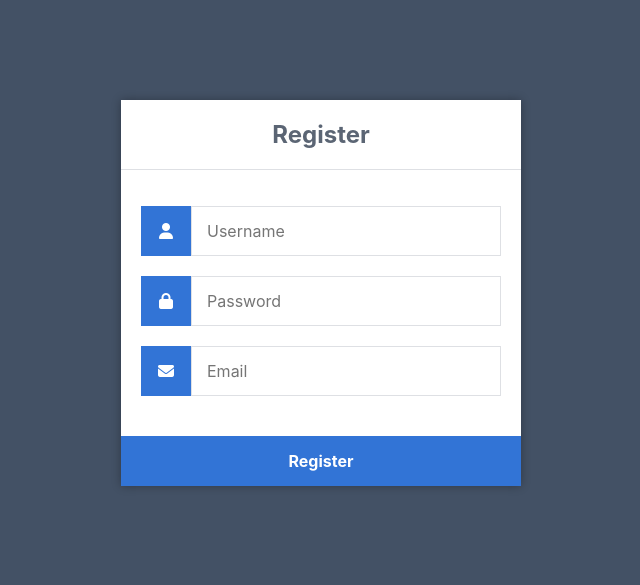
After one commit to hunterprescott900/PHP-Secure-Login, a PHP site: page /register.html in a window 1280 px wide. The commit adds this page. Shown: the top 585 px of the page, without its empty margins (319-959 px from the left). Run offline with PHP 8.4, Linux system fonts and the light colour scheme.

Commit message:
Add files via upload

```diff
--- /dev/null
+++ b/register.html
@@ -0,0 +1,29 @@
+<!DOCTYPE html>
+<html>
+    <head>
+        <link href="style.css" rel="stylesheet" type="text/css">
+        <meta charset="utf-8">
+        <title>Register</title>
+        <link rel="stylesheet" href="https://cdnjs.cloudflare.com/ajax/libs/font-awesome/6.2.0/css/all.min.css" integrity="sha512-xh6O/CkQoPOWDdYTDqeRdPCVd1SpvCA9XXcUnZS2FmJNp1coAFzvtCN9BmamE+4aHK8yyUHUSCcJHgXloTyT2A==" crossorigin="anonymous" referrerpolicy="no-referrer">
+    </head>
+    <body>
+        <div class="register">
+            <h1>Register</h1>
+            <form action="register.php" method="post" autocomplete="off">
+                <label for="username">
+                    <i class="fas fa-user"></i>
+                </label>
+                <input type="text" name="username" placeholder="Username" id="username" required>
+                <label for="password">
+                    <i class="fas fa-lock"></i>
+                </label>
+                <input type="password" name="password" placeholder="Password" id="password" required>
+                <label for="email">
+                    <i class="fas fa-envelope"></i>
+                </label>
+                <input type="email" name="email" placeholder="Email" id="email" required>
+                <input type="submit" value="Register">
+            </form>
+        </div>
+    </body>
+</html>
--- a/style.css
+++ b/style.css
@@ -4,18 +4,15 @@
     "fira sans", "droid sans", "helvetica neue", Arial, sans-serif;
     font-size: 16px;
 }
-
 body {
     background-color: #435165;
 }
-
 .login {
     width: 400px;
     background-color: #ffffff;
     box-shadow: 0 0 9px 0 rgba(0, 0, 0, 0.3);
     margin: 100px auto;
 }
-
 .login h1 {
     text-align: center;
     color: #5b6574;
@@ -23,14 +20,12 @@ body {
     padding: 20px 0 20px 0;
     border-bottom: 1px solid #dee0e4;
 }
-
 .login form {
     display: flex;
     flex-wrap: wrap;
     justify-content: center;
     padding-top: 20px;
 }
-
 .login form label {
     display: flex;
     justify-content: center;
@@ -40,7 +35,6 @@ body {
     background-color: #3274d6;
     color: #ffffff;
 }
-
 .login form input[type = "password"], .login form input[type = "text"] {
     width: 310px;
     height: 50px;
@@ -48,7 +42,6 @@ body {
     margin-bottom: 20px;
     padding: 0 15px;
 }
-
 .login form input[type = "submit"] {
     width: 100%;
     padding: 15px;
@@ -60,33 +53,29 @@ body {
     color: #ffffff;
     transition: background-color 0.2s;
 }
-
 .login form input[type = "submit"]:hover {
     background-color: #2868c7;
     transition: background-color 0.2s;
 }
 
 
-
+/*home.php*/
 .navtop {
     background-color: #2f3947;
     height: 60px;
     width: 100%;
     border: 0;
 }
-
 .navtop div {
     display: flex;
     margin: 0 auto;
     width: 1000px;
     height: 100%;
 }
-
 .navtop div h1, .navtop div a {
     display: inline-flex;
     align-items: center;
 }
-
 .navtop div h1 {
     flex: 1;
     font-size: 24px;
@@ -95,31 +84,25 @@ body {
     color: #eaebed;
     font-weight: normal;
 }
-
 .navtop div a {
     padding: 0 20px;
     text-decoration: none;
     color: #c1c4c8;
     font-weight: bold;
 }
-
 .navtop div a i {
     padding: 2px 8px 0 0;
 }
-
 .navtop div a:hover {
     color: #eaebed;
 }
-
 body.loggedin {
     background-color: #f3f4f7;
 }
-
 .content {
     width: 1000px;
     margin: 0 auto;
 }
-
 .content h2 {
     margin: 0;
     padding: 25px 0;
@@ -127,25 +110,84 @@ body.loggedin {
     border-bottom: 1px solid #e0e0e3;
     color: #4a536e;
 }
-
 .content > p, .content > div {
     box-shadow: 0 0 5px 0 rgba(0, 0, 0, 0.1);
     margin: 25px 0;
     padding: 25px;
     background-color: #fff;
 }
-
 .content > p table td, .content > div table td {
     padding: 5px;
 }
-
 .content > p table td:first-child, .content > div table td:first-child {
     font-weight: bold;
     color: #4a536e;
     padding-right: 15px;
 }
-
 .content > div p {
     padding: 5px;
     margin: 0 0 10px 0;
 }
+
+
+/*register.html*/
+* {
+    box-sizing: border-box;
+    font-family: -apple-system, BlinkMacSystemFont, "segoe ui", roboto, oxygen, ubuntu,
+    cantarell, "fira sans", "droid sans", "helvetica neue", Arial, sans-serif;
+    font-size: 16px;
+}
+body {
+    background-color: #435165;
+    margin: 0;
+}
+.register {
+    width: 400px;
+    background-color: #ffffff;
+    box-shadow: 0 0 9px 0 rgba(0, 0, 0, 0.3);
+    margin: 100px auto;
+}
+.register h1 {
+    text-align: center;
+    color: #5b6574;
+    font-size: 24px;
+    padding: 20px 0 20px 0;
+    border-bottom: 1px solid #dee0e4;
+}
+.register form {
+    display: flex;
+    flex-wrap: wrap;
+    justify-content: center;
+    padding-top: 20px;
+}
+.register form label {
+    display: flex;
+    justify-content: center;
+    align-items: center;
+    width: 50px;
+    height: 50px;
+    background-color: #3274d6;
+    color: #ffffff;
+}
+.register form input[type="password"], .register form input[type="text"], .register form input[type="email"] {
+    width: 310px;
+    height: 50px;
+    border: 1px solid #dee0e4;
+    margin-bottom: 20px;
+    padding: 0 15px;
+}
+.register form input[type="submit"] {
+    width: 100%;
+    padding: 15px;
+    margin-top: 20px;
+    background-color: #3274d6;
+    border: 0;
+    cursor: pointer;
+    font-weight: bold;
+    color: #ffffff;
+    transition: background-color 0.2s;
+}
+.register form input[type="submit"]:hover {
+    background-color: #2868c7;
+    transition: background-color 0.2s;
+}
```
Also changed, not shown: activate.php (added, +34 -0 lines), register.php (added, +65 -0 lines).
